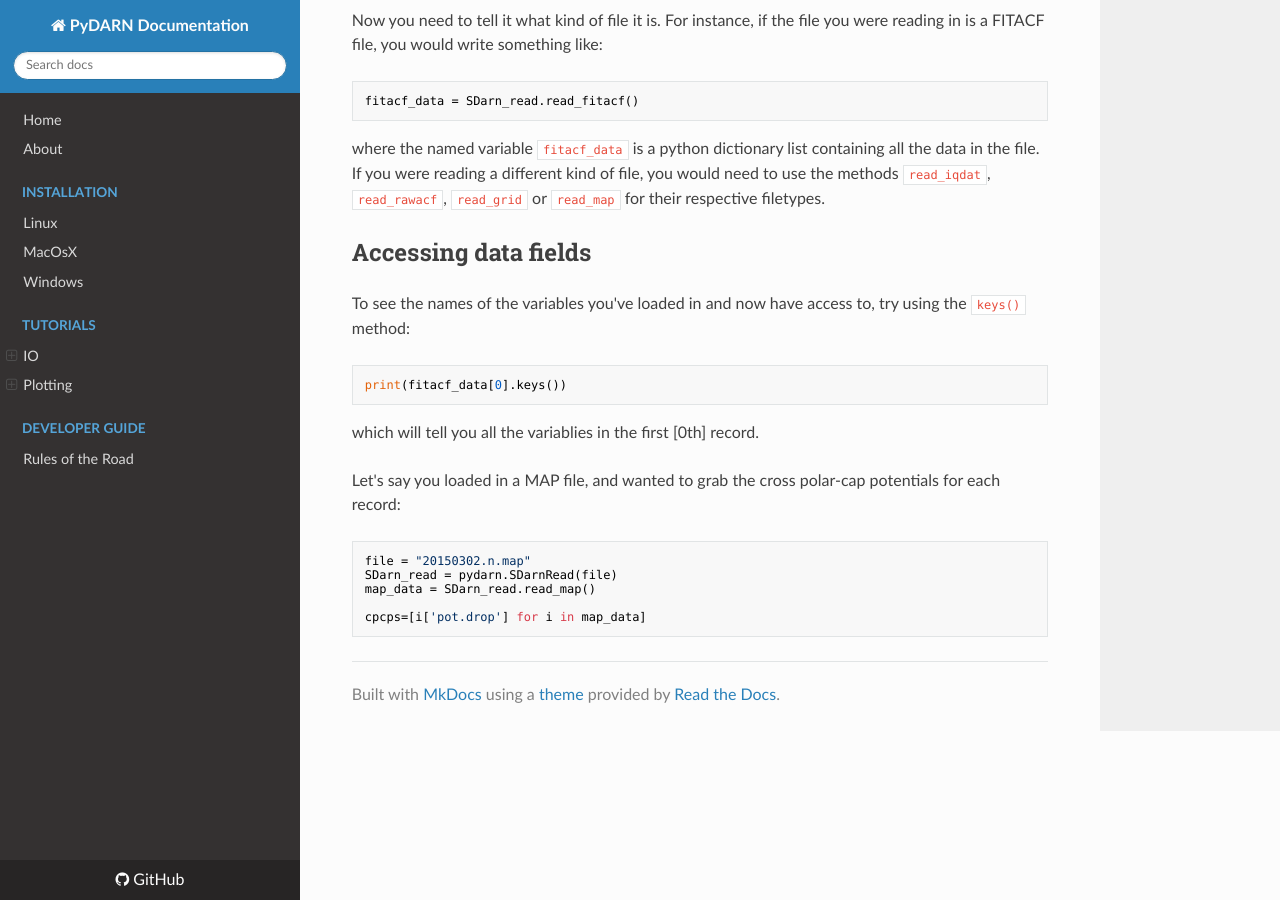
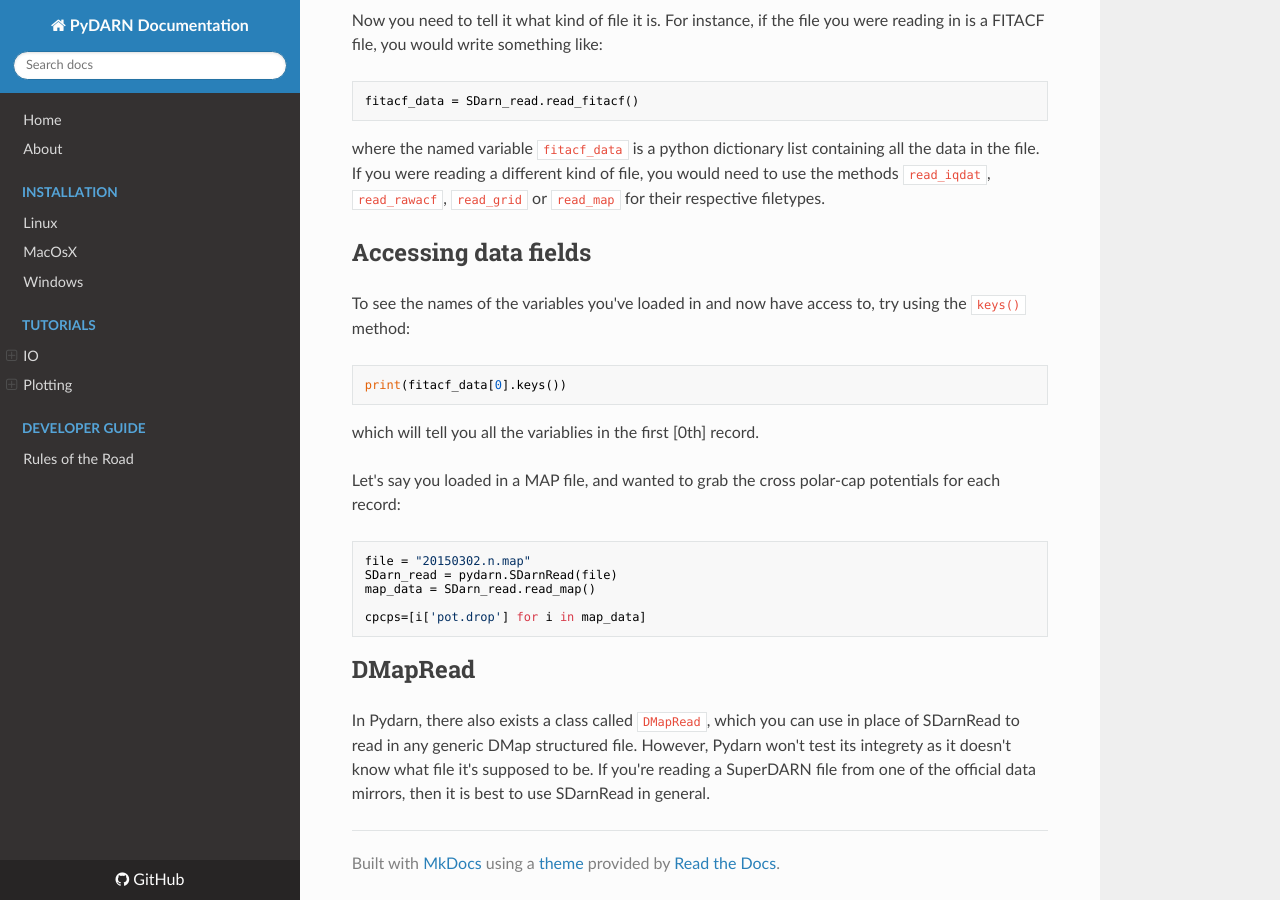
Before and after one commit to SuperDARN/pydarn, an MkDocs documentation site: the page built from docs/user/SDarnRead.md, in a window 1280 px wide and 900 px high, scrolled down 619 px. Built offline with MkDocs 1.6.1, drawn with Linux system fonts in a browser that asks for light colours; nearby versions of some CDN libraries.

Commit message:
Update SDarnRead.md

````diff
--- a/docs/user/SDarnRead.md
+++ b/docs/user/SDarnRead.md
@@ -45,3 +45,6 @@ map_data = SDarn_read.read_map()
 
 cpcps=[i['pot.drop'] for i in map_data]
 ```
+## DMapRead
+
+In Pydarn, there also exists a class called `DMapRead`, which you can use in place of SDarnRead to read in any generic DMap structured file. However, Pydarn won't test its integrety as it doesn't know what file it's supposed to be. If you're reading a SuperDARN file from one of the official data mirrors, then it is best to use SDarnRead in general.
````
